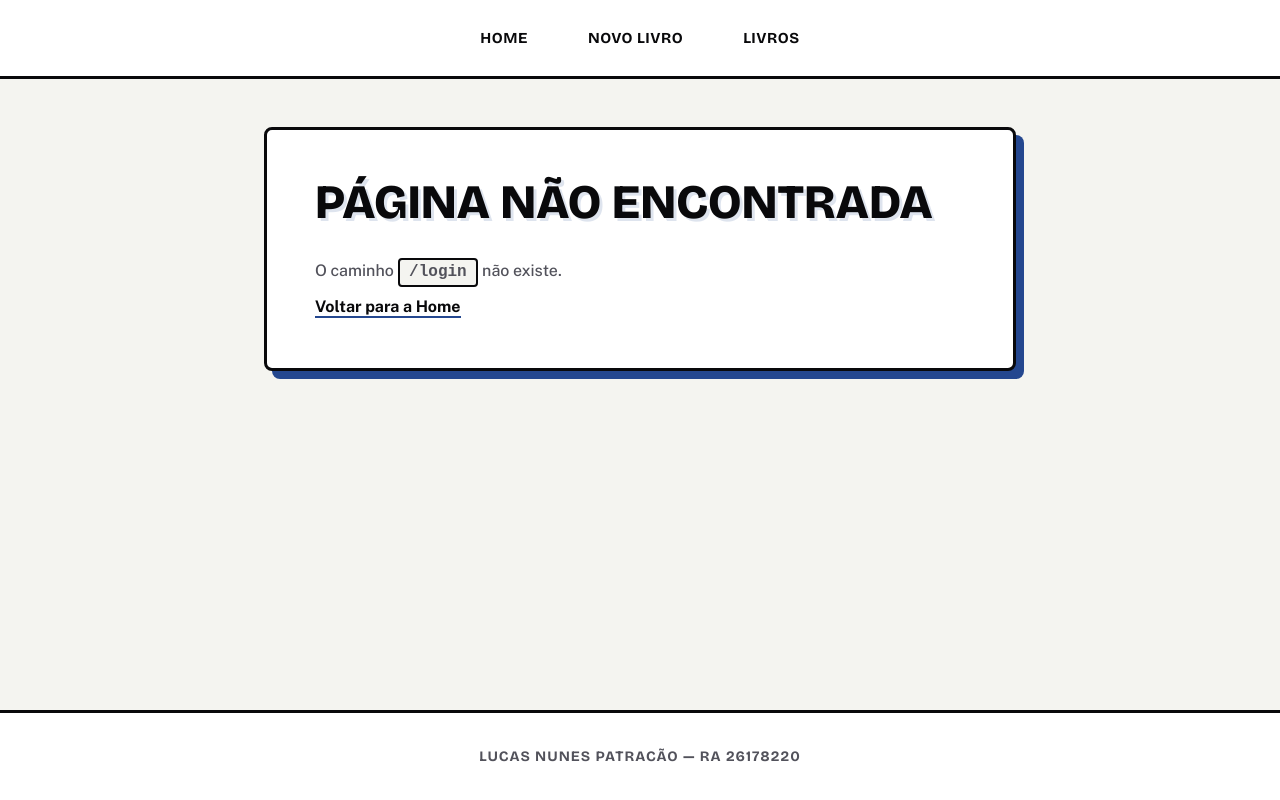
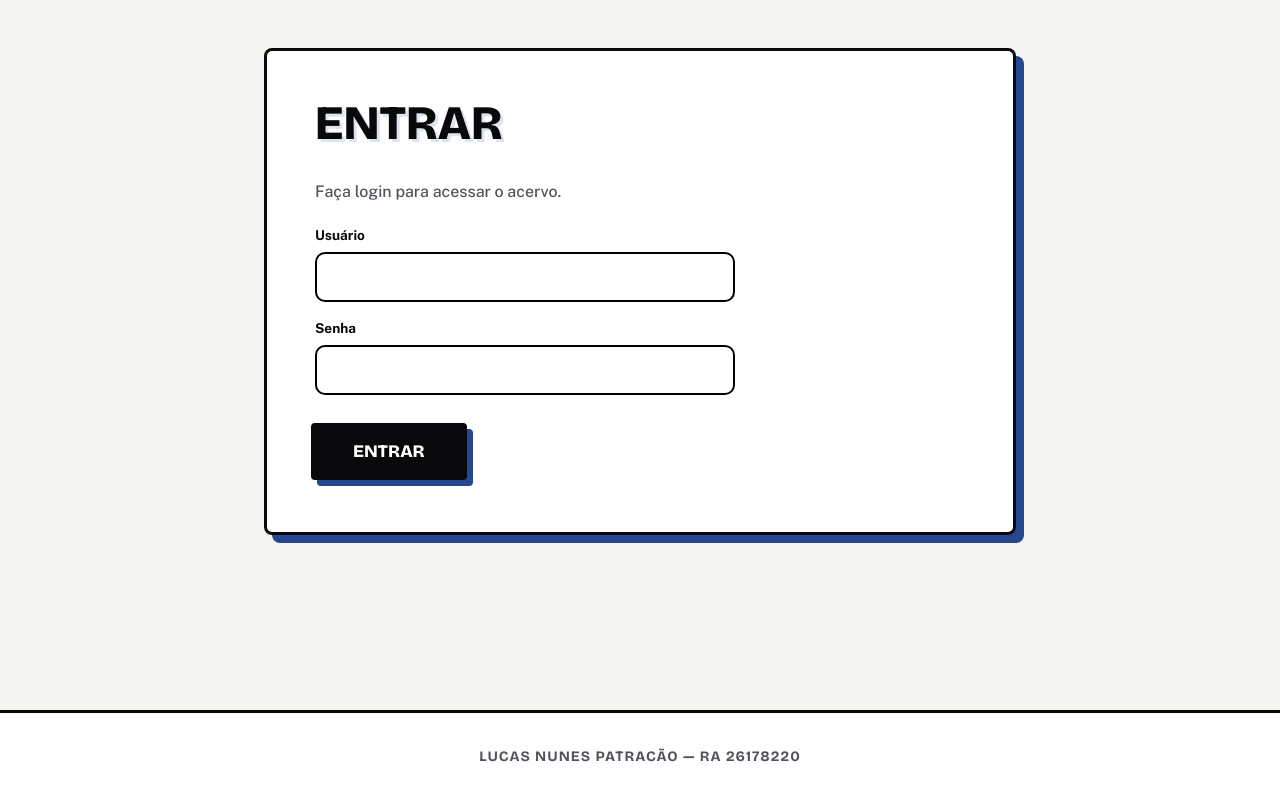
Before and after one commit to lucaspatracao/router-26178220, a React (Vite) app: page /login in a window 1280 px wide. Built offline with nearby package versions, Linux system fonts and the light colour scheme.

Commit message:
feat: login com rotas protegidas (O1) e componente RotaPrivada (O7)

```diff
--- a/src/App.jsx
+++ b/src/App.jsx
@@ -2,6 +2,8 @@ import { useState, useEffect } from 'react'
 import { Routes, Route } from 'react-router-dom'
 import Navbar from './components/Navbar'
 import Rodape from './components/Rodape'
+import RotaPrivada from './components/RotaPrivada'
+import Login from './pages/Login'
 import Home from './pages/Home'
 import Cadastro from './pages/Cadastro'
 import Visualizacao from './pages/Visualizacao'
@@ -11,7 +13,8 @@ import NaoEncontrada from './pages/NaoEncontrada'
 // Valores fixos: deixei fora do componente porque nunca mudam
 const NOME_SISTEMA = 'Biblioteca Escolar — Lucas'
 const TITULO_VISUALIZACAO = 'Acervo de Livros'
-const CHAVE_STORAGE = 'biblioteca-livros' // nome da "gaveta" onde guardo os livros no navegador
+const CHAVE_STORAGE = 'biblioteca-livros' // onde guardo os livros no navegador
+const CHAVE_LOGIN = 'biblioteca-login' // onde guardo se já fiz login nesta aba
 
 // Livros que o sistema já tem na primeira vez que abre. O terceiro leva meu RA no autor.
 const REGISTROS_INICIAIS = [
@@ -35,10 +38,26 @@ export default function App() {
   // Estado central: é o único lugar onde a lista de livros existe.
   const [registros, setRegistros] = useState(carregarRegistros)
 
+  // O1: isAuthenticated. Uso sessionStorage para o login sobreviver ao F5
+  // (ele some quando a aba é fechada).
+  const [autenticado, setAutenticado] = useState(
+    () => sessionStorage.getItem(CHAVE_LOGIN) === 'true'
+  )
+
   // O6: sempre que a lista muda, guardo ela de novo no navegador.
   useEffect(() => {
     localStorage.setItem(CHAVE_STORAGE, JSON.stringify(registros))
   }, [registros])
+
+  // Login e logout: guardam o estado e também avisam o sessionStorage
+  function entrar() {
+    sessionStorage.setItem(CHAVE_LOGIN, 'true')
+    setAutenticado(true)
+  }
+  function sair() {
+    sessionStorage.removeItem(CHAVE_LOGIN)
+    setAutenticado(false)
+  }
 
   // CREATE: monto um array novo com o spread (livros antigos + o novo)
   function adicionarRegistro(novo) {
@@ -59,50 +78,69 @@ export default function App() {
 
   return (
     <>
-      <Navbar />
+      <Navbar autenticado={autenticado} sair={sair} />
       <main className="conteudo">
         <Routes>
-          {/* Home: recebe o nome do sistema e a quantidade que calculei aqui */}
+          {/* /login e a página não encontrada são públicas */}
+          <Route path="/login" element={<Login autenticado={autenticado} entrar={entrar} />} />
+
+          {/* As outras rotas ficam dentro do RotaPrivada (O7) */}
           <Route
             path="/"
-            element={<Home nomeSistema={NOME_SISTEMA} quantidade={registros.length} />}
+            element={
+              <RotaPrivada autenticado={autenticado}>
+                <Home nomeSistema={NOME_SISTEMA} quantidade={registros.length} />
+              </RotaPrivada>
+            }
           />
           {/* Uso key diferente em cada Cadastro para o React não misturar
               o formulário de cadastro com o de edição */}
           <Route
             path="/livros/novo"
             element={
+              <RotaPrivada autenticado={autenticado}>
                 <Cadastro
                   key="novo"
                   adicionarRegistro={adicionarRegistro}
                   editarRegistro={editarRegistro}
                   registros={registros}
                 />
+              </RotaPrivada>
             }
           />
-          {/* Visualização: constante (title), estado (registros) e função de remover */}
           <Route
             path="/livros"
             element={
+              <RotaPrivada autenticado={autenticado}>
                 <Visualizacao
                   title={TITULO_VISUALIZACAO}
                   registros={registros}
                   removerRegistro={removerRegistro}
                 />
+              </RotaPrivada>
             }
           />
           {/* O2: o ":id" é um pedaço variável da URL, lido com useParams */}
-          <Route path="/livros/:id" element={<Detalhes registros={registros} />} />
+          <Route
+            path="/livros/:id"
+            element={
+              <RotaPrivada autenticado={autenticado}>
+                <Detalhes registros={registros} />
+              </RotaPrivada>
+            }
+          />
           {/* O4: mesma tela de Cadastro, mas em modo edição */}
           <Route
             path="/livros/:id/editar"
             element={
+              <RotaPrivada autenticado={autenticado}>
                 <Cadastro
                   key="editar"
                   adicionarRegistro={adicionarRegistro}
                   editarRegistro={editarRegistro}
                   registros={registros}
                 />
+              </RotaPrivada>
             }
           />
           <Route path="*" element={<NaoEncontrada />} />
--- a/src/components/Navbar.jsx
+++ b/src/components/Navbar.jsx
@@ -1,18 +1,25 @@
 import { NavLink } from 'react-router-dom'
 
-export default function Navbar() {
-    // NavLink aceita uma função em className. Ela recebe { isActive }
-    // e devolve a classe do link: destacado se for a página atual.
+// Props que vêm do App:
+//  - autenticado: true/false (O1)
+//  - sair: função do App que faz o logout
+export default function Navbar({ autenticado, sair }) {
+    // O1: sem login eu não mostro a navbar
+    if (!autenticado) return null
+
+    // O NavLink aceita uma função no className. Ela recebe { isActive }
+    // e eu devolvo a classe com destaque quando o link é da página atual.
     const classe = ({ isActive }) => (isActive ? 'link ativo' : 'link')
 
     return (
         <header className="navbar">
             <nav className="navbar-links">
-                {/* "end" faz o link só ficar ativo na rota exata. Sem ele,
-            /livros ficaria ativo também em /livros/novo */}
+                {/* O "end" faz o link só ficar ativo na rota exata. Sem ele,
+            "/livros" ficaria ativo também em "/livros/novo". */}
                 <NavLink to="/" end className={classe}>Home</NavLink>
                 <NavLink to="/livros/novo" end className={classe}>Novo livro</NavLink>
                 <NavLink to="/livros" end className={classe}>Livros</NavLink>
+                <button className="link" onClick={sair}>Sair</button>
             </nav>
         </header>
     )
--- /dev/null
+++ b/src/components/RotaPrivada.jsx
@@ -0,0 +1,11 @@
+import { Navigate } from 'react-router-dom'
+
+// O7: componente que protege uma rota. Recebo:
+//  - autenticado: true/false, que vem do App
+//  - children: a página que fica entre <RotaPrivada> e </RotaPrivada>
+// Assim não preciso repetir o ternário (autenticado ? pagina : Navigate) em cada rota.
+export default function RotaPrivada({ autenticado, children }) {
+    // O "replace" troca a página atual no histórico, então o botão "voltar"
+    // do navegador não leva a uma página protegida.
+    return autenticado ? children : <Navigate to="/login" replace />
+}
--- a/src/index.css
+++ b/src/index.css
@@ -465,3 +465,41 @@ a.btn-sec:hover {
   font-size: 1.05rem;
   font-weight: 600;
 }
+
+/* ===== O1: tela de login e botão Sair ===== */
+.form-login {
+  display: grid;
+  gap: 1rem;
+  max-width: 420px;
+  margin-top: 1.25rem;
+}
+
+.form-login label {
+  display: grid;
+  gap: 0.35rem;
+  font-size: 0.85rem;
+  font-weight: 700;
+}
+
+.form-login input {
+  padding: 0.75rem 1rem;
+  font: inherit;
+  background: #fff;
+  border: 2px solid #000;
+  border-radius: 10px;
+}
+
+.form-login input:focus {
+  outline: none;
+  box-shadow: 4px 4px 0 var(--cor-principal);
+}
+
+.navbar button.link {
+  font: inherit;
+  color: inherit;
+  letter-spacing: inherit;
+  text-transform: inherit;
+  cursor: pointer;
+  background: transparent;
+  border: 0;
+}
--- /dev/null
+++ b/src/pages/Login.jsx
@@ -0,0 +1,57 @@
+import { useState } from 'react'
+import { Navigate } from 'react-router-dom'
+
+// Usuário e senha que o enunciado pede: meu primeiro nome em minúsculas
+// e os 4 últimos dígitos do meu RA.
+const USUARIO = 'lucas'
+const SENHA = '8220'
+
+// Props que vêm do App:
+//  - autenticado: true/false, para saber se já estou logado
+//  - entrar: função do App que marca o login como feito
+export default function Login({ autenticado, entrar }) {
+    const [usuario, setUsuario] = useState('')
+    const [senha, setSenha] = useState('')
+    const [erro, setErro] = useState('')
+
+    // Se já estou logado, não faz sentido ver o login e vou para a Home.
+    // É isso também que me leva para a Home logo depois que o entrar() funciona.
+    if (autenticado) return <Navigate to="/" replace />
+
+    function handleSubmit(e) {
+        e.preventDefault()
+        if (usuario.trim().toLowerCase() === USUARIO && senha === SENHA) {
+            entrar()
+        } else {
+            setErro('Usuário ou senha incorretos.')
+        }
+    }
+
+    return (
+        <section>
+            <h1>Entrar</h1>
+            <p>Faça login para acessar o acervo.</p>
+
+            <form className="form-login" onSubmit={handleSubmit}>
+                <label>Usuário
+                    <input
+                        value={usuario}
+                        onChange={(e) => setUsuario(e.target.value)}
+                        autoComplete="username"
+                    />
+                </label>
+                <label>Senha
+                    <input
+                        type="password"
+                        value={senha}
+                        onChange={(e) => setSenha(e.target.value)}
+                        autoComplete="current-password"
+                    />
+                </label>
+
+                {erro && <p className="erro">{erro}</p>}
+                <button className="botao" type="submit">Entrar</button>
+            </form>
+        </section>
+    )
+}
```
Lines whose indentation alone changed are shown as unchanged.
